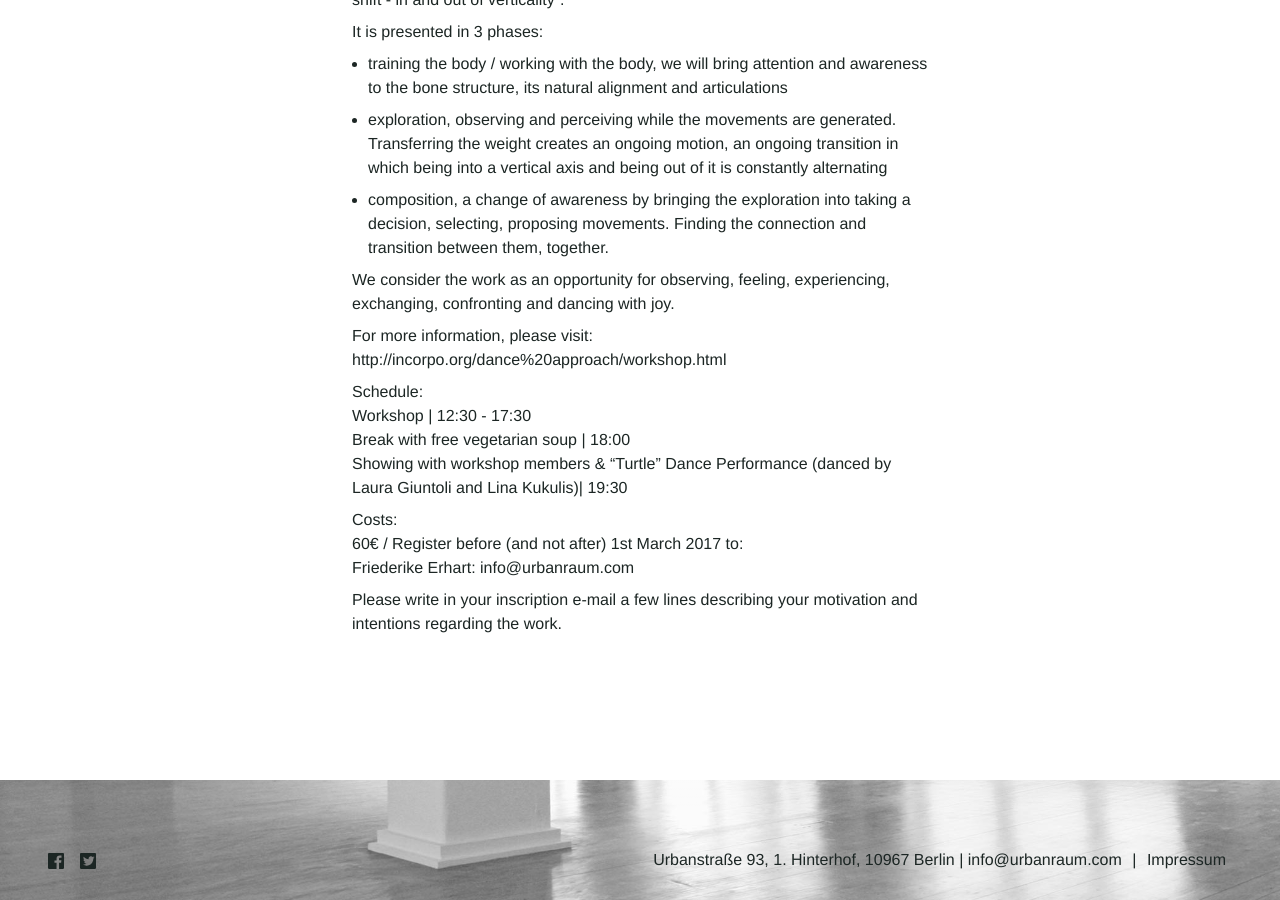
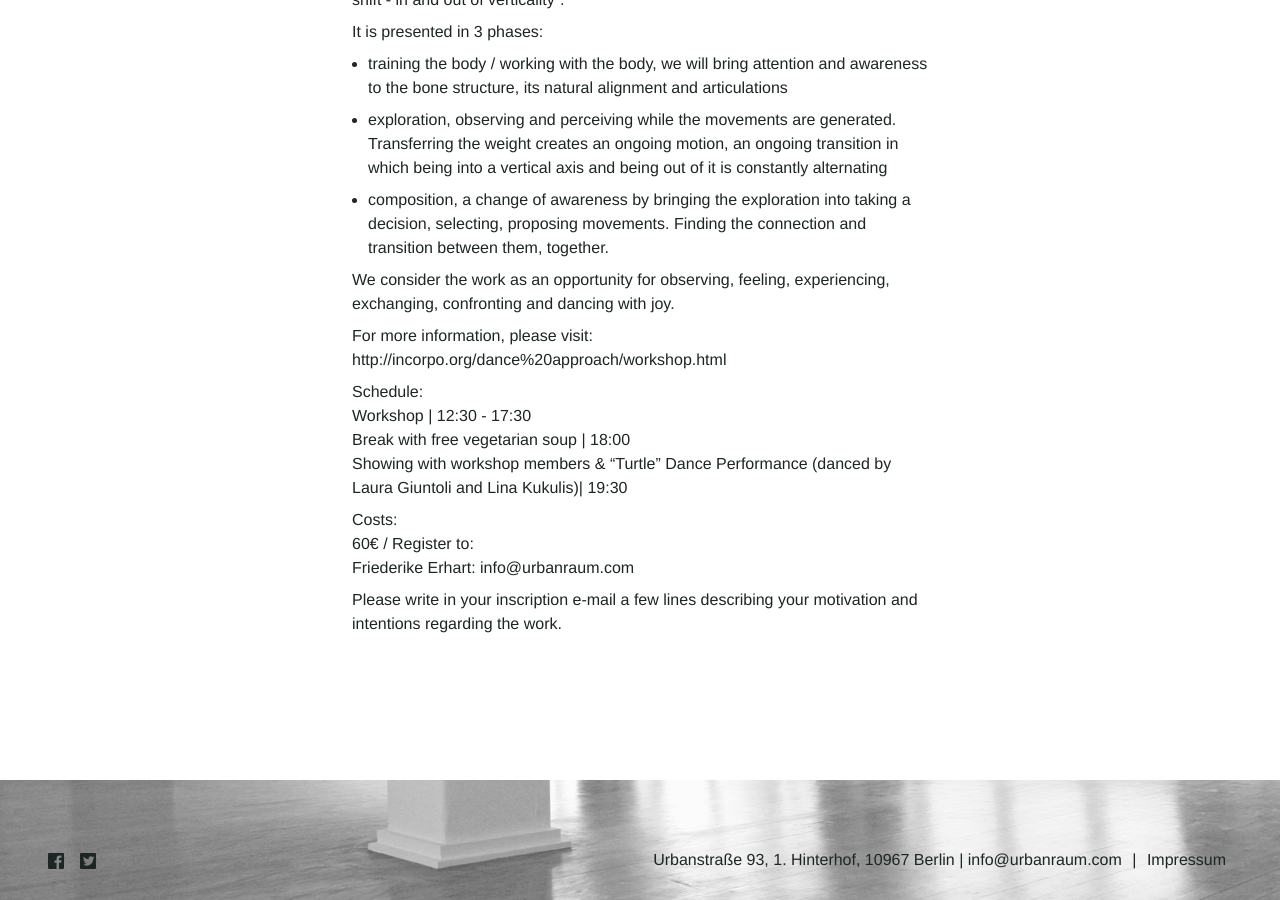
Before and after one commit to Kriesse/urbanraum, a Jekyll site: the page built from _workshops/in_and_out_of_verticality.md, in a window 1280 px wide and 900 px high, scrolled down 890 px. Built offline with Jekyll 4.4.1, drawn with Linux system fonts in a browser that asks for light colours; nearby versions of some CDN libraries.

Commit message:
Update in_and_out_of_verticality.md

```diff
--- a/_workshops/in_and_out_of_verticality.md
+++ b/_workshops/in_and_out_of_verticality.md
@@ -51,7 +51,7 @@ description_en: |
 
 
   Costs:
-  60€  / Register before (and not after) 1st March 2017 to:
+  60€  / Register to:
   Friederike Erhart: info@urbanraum.com
 
   Please write in your inscription e-mail a few lines describing your motivation and intentions regarding the work.
```
